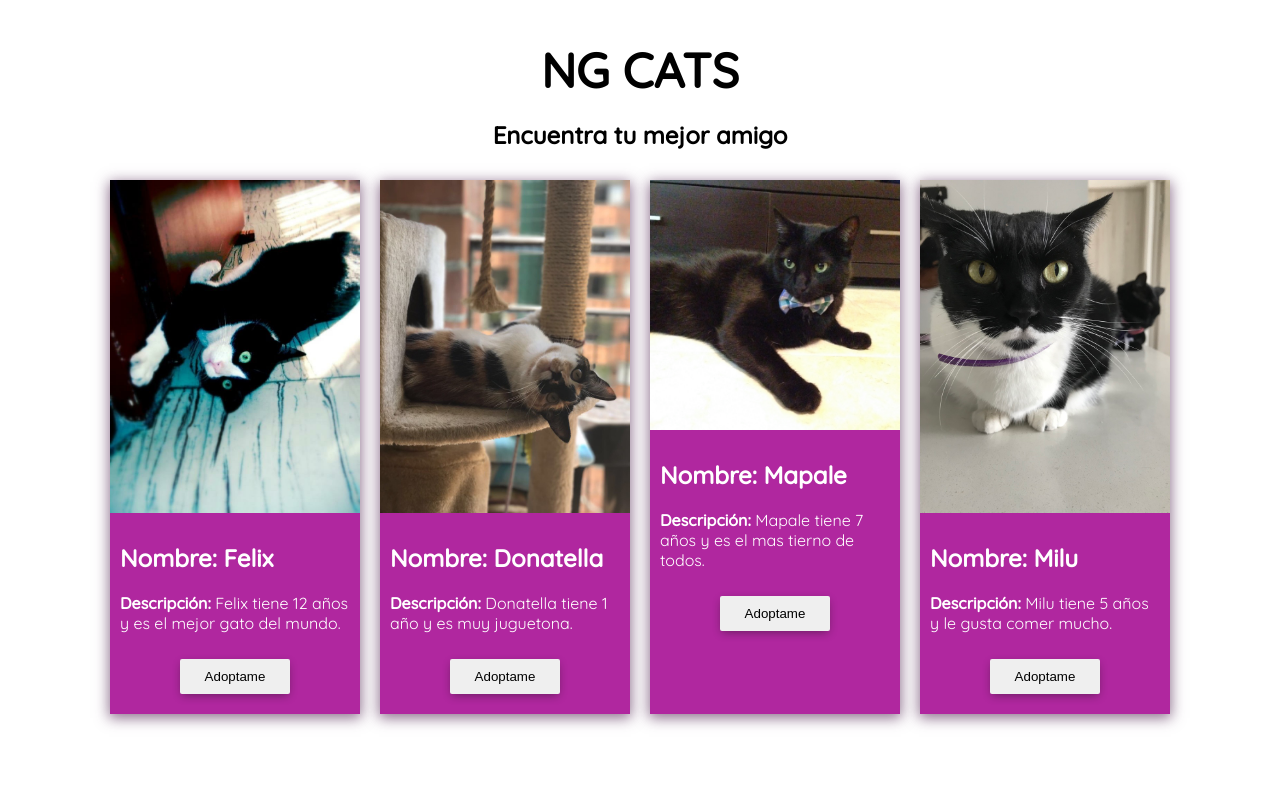
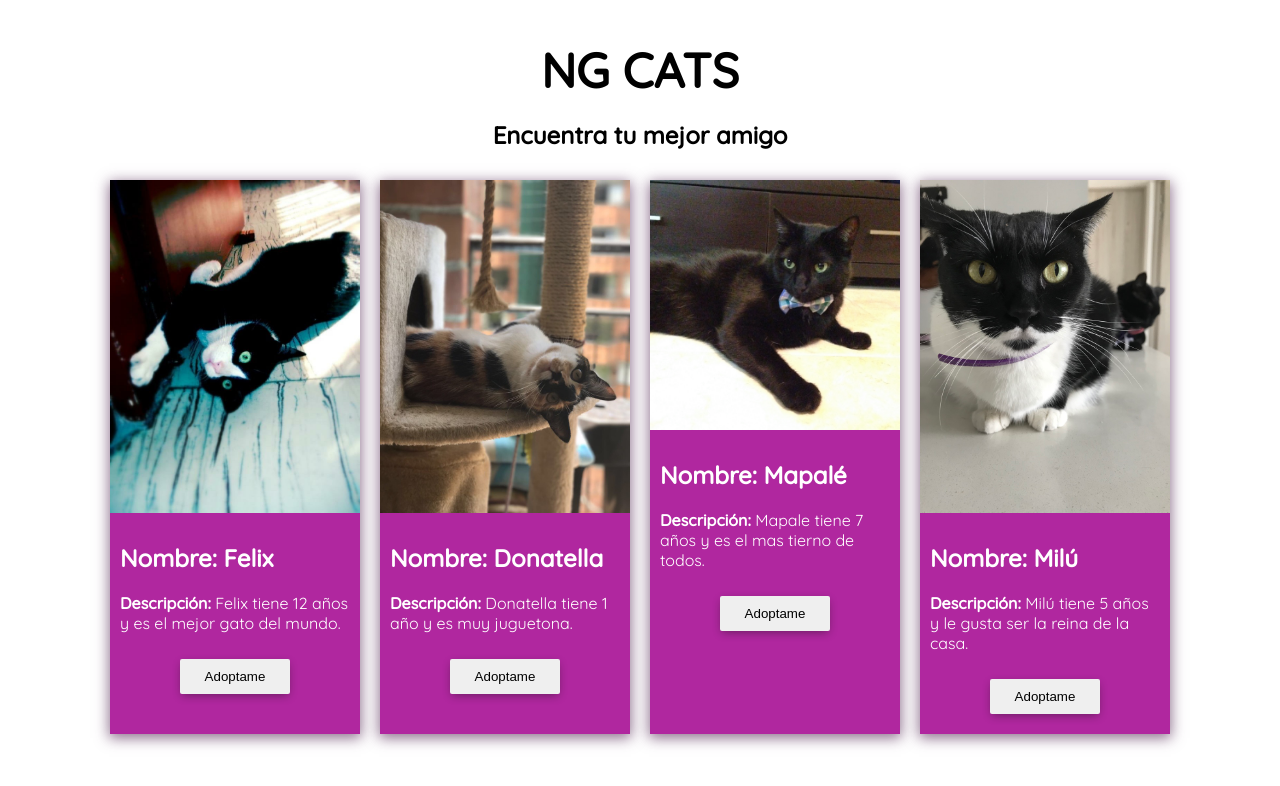
Before and after one commit to angelitaooo/ng-cats-i18n, an Angular app: page / in a window 1280 px wide. Shown: the top 786 px of the page. Built offline with nearby package versions, Linux system fonts and the light colour scheme.

Commit message:
delete ng for and crete all the cats

```diff
--- a/src/app/app.component.html
+++ b/src/app/app.component.html
@@ -4,11 +4,42 @@
     <h2 class="app-subtitle">Encuentra tu mejor amigo</h2>
   </header>
   <main>
-    <div class="container" *ngFor="let cat of cats">
-      <img src={{cat.image}} alt="">
+    <div class="container">
+      <img src="assets/images/felix.jpg" alt="">
       <div class="info-cat">
-        <h2><span>Nombre:</span> {{cat.name}}</h2>
-        <p><span>Descripción:</span> {{cat.description}}</p>
+        <h2><span>Nombre:</span> Felix</h2>
+        <p><span>Descripción:</span> Felix tiene 12 años y es el mejor gato del mundo.</p>
+      </div>
+      <button>Adoptame</button>
+    </div>
+    <div class="container" >
+      <img src="assets/images/donatella.jpg" alt="">
+      <div class="info-cat">
+        <h2>
+          <span>Nombre:</span> Donatella</h2>
+        <p>
+          <span>Descripción:</span> Donatella tiene 1 año y es muy juguetona.</p>
+      </div>
+      <button>Adoptame</button>
+    </div>
+    <div class="container">
+      <img src="assets/images/mapale.jpg" alt="">
+      <div class="info-cat">
+        <h2>
+          <span>Nombre:</span> Mapalé</h2>
+        <p>
+          <span>Descripción:</span> Mapale tiene 7 años y es el mas tierno de todos.</p>
+      </div>
+      <button>Adoptame</button>
+    </div>
+    <div class="container">
+      <img src="assets/images/milu.jpg" alt="">
+      <div class="info-cat">
+        <h2>
+          <span>Nombre:</span> Milú</h2>
+        <p>
+          <span>Descripción:</span> Milú tiene 5 años y le gusta ser la reina de la casa.
+        </p>
       </div>
       <button>Adoptame</button>
     </div>
```
